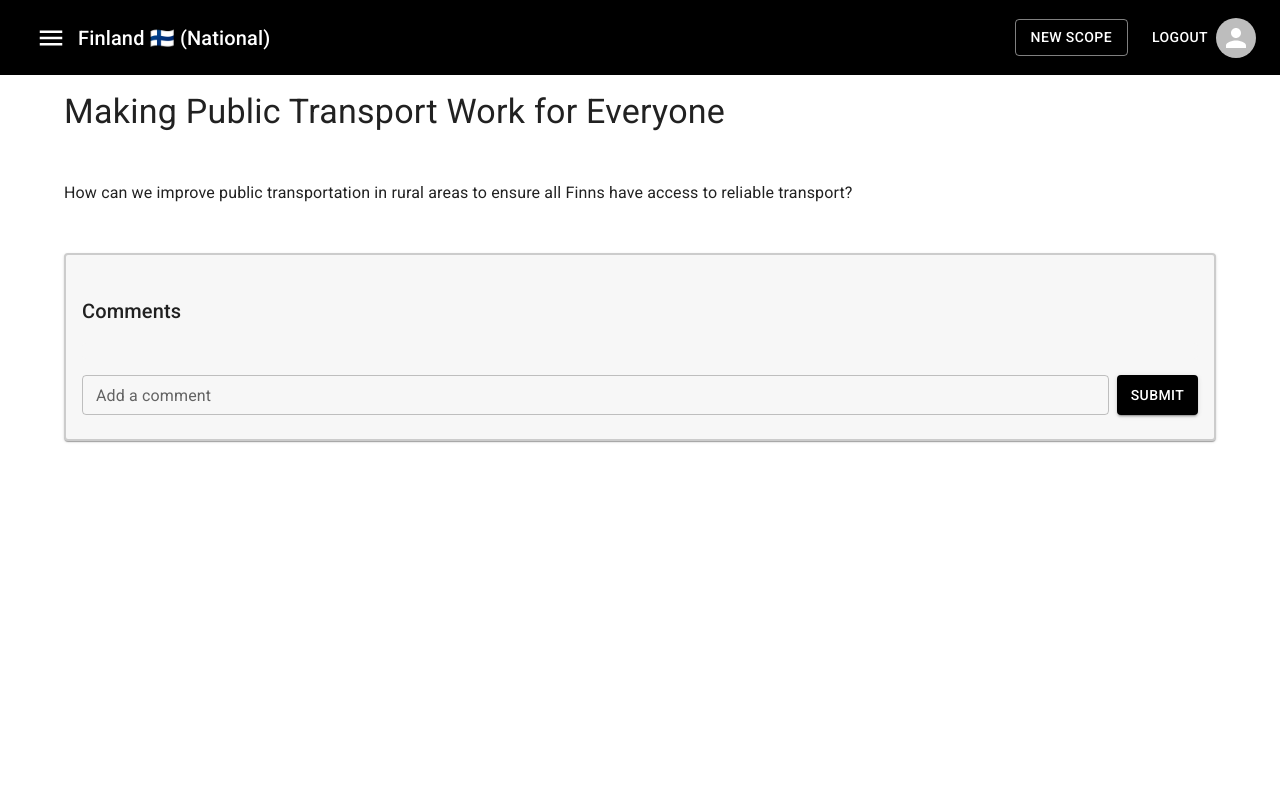
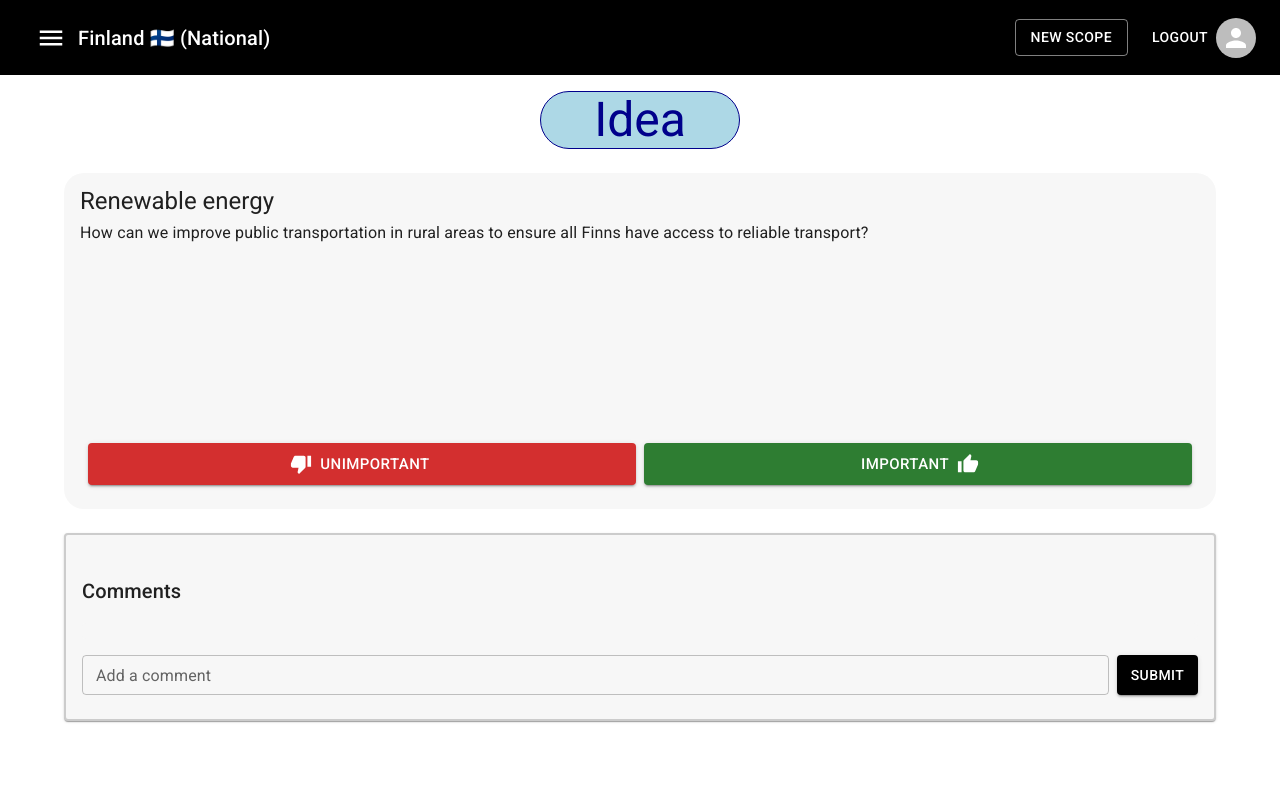
Before and after one commit to danihorvath/sisusays, a React (Vite) app: page /1/1 in a window 1280 px wide. Shown: the top 800 px of the page. Built offline with nearby package versions, Linux system fonts and the light colour scheme; sample sign-in values are in the browser's storage; a web font is replaced by a local one; what material-ui-confirm would draw is missing.

Commit message:
feat: added idea page scroll

```diff
--- /dev/null
+++ b/src/components/IdeaFeed.tsx
@@ -0,0 +1,65 @@
+import { FeedItem } from "./FeedItem";
+import { Swiper, SwiperRef, SwiperSlide } from "swiper/react";
+import "swiper/css";
+import "swiper/css/pagination";
+import { useCallback, useRef } from "react";
+
+export const topics = [
+  {
+    id: 1,
+    title: "Renewable energy",
+    description:
+      "How can we improve public transportation in rural areas to ensure all Finns have access to reliable transport?",
+  },
+  {
+    id: 2,
+    title:
+      "Helsinki rents are crazy expensive. How do we fix the housing crisis and make sure everyone can afford a place to live?",
+    description:
+      "Helsinki rents are crazy expensive. How do we fix the housing crisis and make sure everyone can afford a place to live?",
+  },
+  {
+    id: 3,
+    title: "Universal Basic Income",
+    description:
+      "What if everyone got free money from the government every month? Is Finland ready to try this for real?",
+  },
+  {
+    id: 4,
+    title: "Mental Health Services",
+    description:
+      "Mental health is a huge issue, especially for young people. How can Finland improve mental health services so everyone gets the help they need?",
+  },
+  {
+    id: 5,
+    title: "Better Internet in Rural Finland",
+    description:
+      "People in small towns are stuck with slow internet, while the cities get all the fast connections. How do we make sure everyone has good internet, no matter where they live?",
+  },
+];
+
+export const IdeaFeed = () => {
+  const swiperRef = useRef<SwiperRef>(null);
+
+  const handleNext = useCallback(() => {
+    if (!swiperRef.current) return;
+    swiperRef.current.swiper.slideNext();
+  }, []);
+
+  return (
+    <Swiper
+      ref={swiperRef}
+      slidesPerView={1}
+      onSlideChange={() => console.log("slide change")}
+      onSwiper={(swiper) => console.log(swiper)}
+      direction={"vertical"}
+      style={{ height: "50%" }}
+    >
+      {topics.map((data, index) => (
+        <SwiperSlide key={index}>
+          <FeedItem data={data} nextSlide={handleNext} />
+        </SwiperSlide>
+      ))}
+    </Swiper>
+  );
+};
--- a/src/components/TopicItem.tsx
+++ b/src/components/TopicItem.tsx
@@ -1,6 +1,7 @@
-import { Container, Card, CardContent, Typography } from "@mui/material";
+import { Container, Card, CardContent } from "@mui/material";
 import { useState } from "react";
 import { CommentSection } from "@/components/CommentSection.tsx";
+import { IdeaFeed } from "./IdeaFeed";
 
 export interface Topic {
   id: number;
@@ -24,12 +25,13 @@ export const TopicItem = ({ topic }: TopicItemProps) => {
   return (
     <Container sx={{ height: "100%", paddingBottom: 4 }}>
       {/* Topic title and description */}
-      <Typography variant="h4" sx={{ marginBottom: 6 }}>
+      {/* <Typography variant="h4" sx={{ marginBottom: 6 }}>
         {topic.title}
       </Typography>
       <Typography sx={{ marginBottom: 6 }}>
         {topic.description}
-      </Typography>
+      </Typography> */}
+      <IdeaFeed />
 
       <Card sx={{ height: "auto", flexDirection: "column", border: "2px solid #ccc" }}>
         <CardContent sx={{ flexGrow: 1, display: "flex", flexDirection: "column", gap: 1 }}>
--- a/src/pages/TopicPage.tsx
+++ b/src/pages/TopicPage.tsx
@@ -1,6 +1,7 @@
 import { useEffect, useState } from "react";
 import { topics } from "@/components/Feed";
 import { TopicItem, Topic } from "@/components/TopicItem";
+import { Box, Typography } from "@mui/material";
 
 export const TopicPage = () => {
   const [topic, setTopic] = useState<Topic | null>(null);
@@ -18,5 +19,24 @@ export const TopicPage = () => {
     return <div>Topic not found!</div>;
   }
 
-  return <TopicItem topic={topic} />;
+  return <>
+    <Box sx={{
+      display: "flex",
+      width: 200,
+      alignSelf: "center",
+      borderRadius: 20,
+      justifyContent: "center",
+      background: "lightblue",
+      border: "1px solid darkblue"
+    }}>
+      <Typography variant="h3" sx={{
+        color: "darkblue",
+        background: "lightblue",
+      }}>Idea</Typography>
+
+    </Box>
+
+
+    <TopicItem topic={topic} />;
+  </>
 };
```
